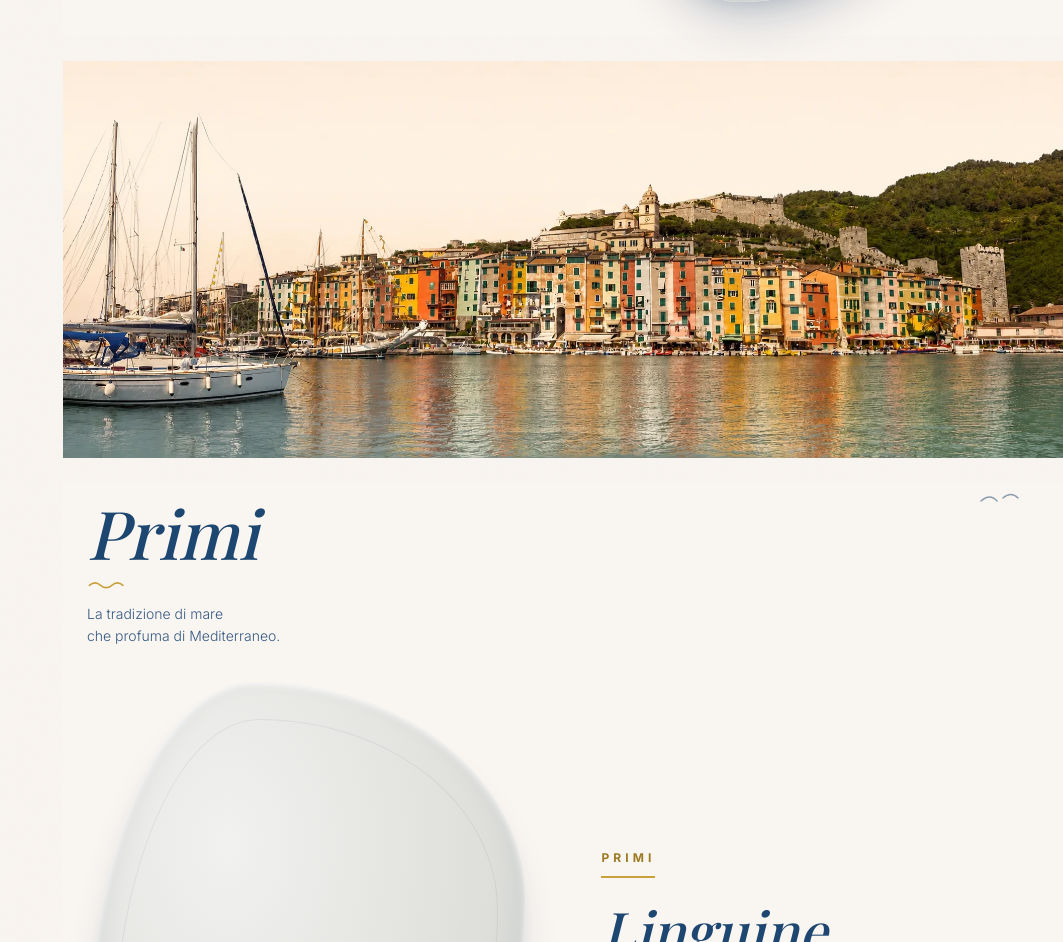
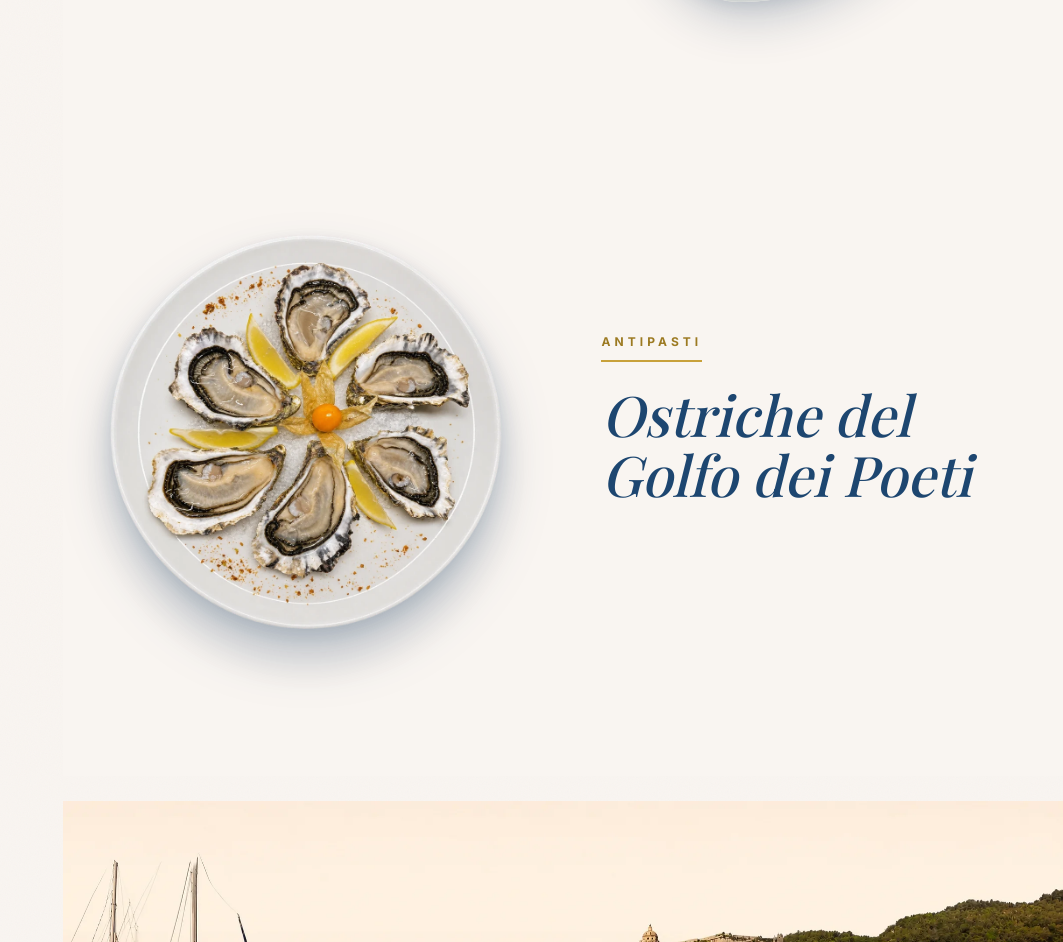
Before and after one commit to 42Paolo/SiteCarra, a plain HTML site: page index.html in a window 1280 px wide. Shown: the part 7260-8202 px from the top of the page, without its empty margins (217-1280 px from the left). Drawn offline with nearby package versions, Linux system fonts and the light colour scheme; a web font is replaced by a local one.

Commit message:
Nuova voce Antipasti: Ostriche del Golfo dei Poeti, con foto
Co-Authored-By: Claude Sonnet 5.5 <noreply@anthropic.com>

```diff
--- a/index.html
+++ b/index.html
@@ -834,7 +834,8 @@ main{ overflow-x:clip; }
       { n:"Polpo alla ligure", d:"Polpo, patate, fagiolini al vapore, olive taggiasche, pesto di Portovenere." },
       { n:"Svaporata di mare caldo", d:"Calamari e mazzancolle su letto di verdure.", img:"image/piatti/svaporata-di-mare.webp" },
       { n:"Acciughe di Monterosso", d:"Impanate e fritte su letto all'Isolana.", img:"image/piatti/acciughe-monterosso.webp" },
-      { n:"Gran Catalana di crostacei", d:"Con la sua maionese alla curcuma." }
+      { n:"Gran Catalana di crostacei", d:"Con la sua maionese alla curcuma." },
+      { n:"Ostriche del Golfo dei Poeti", img:"image/piatti/ostriche-golfo-dei-poeti.webp" }
     ],
     primi: [
       { n:"Linguine Vongole veraci e Bottarga", d:"Bottarga tagliata a coltello." },
```
Also changed, not shown: image/piatti/ostriche-golfo-dei-poeti.webp (added).
